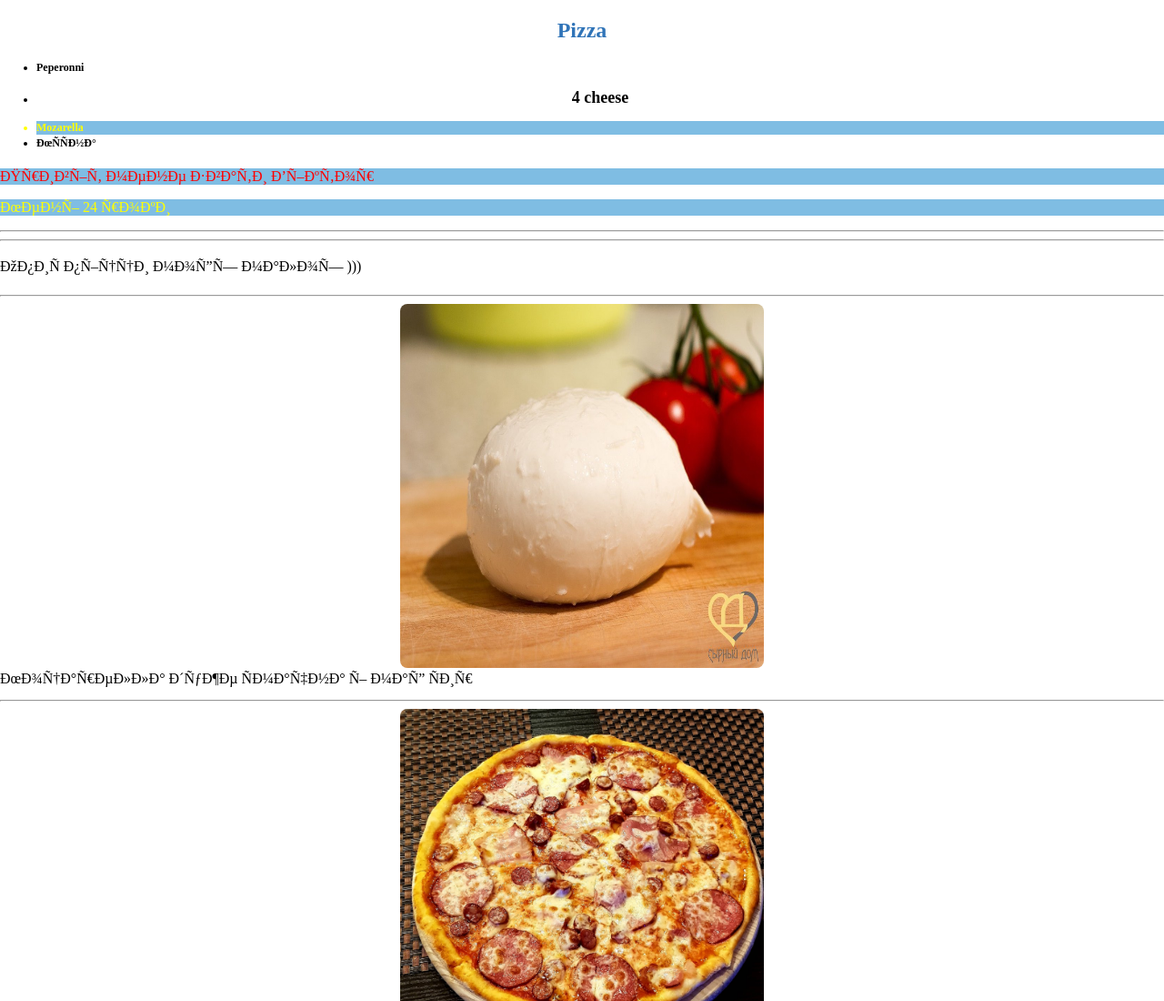
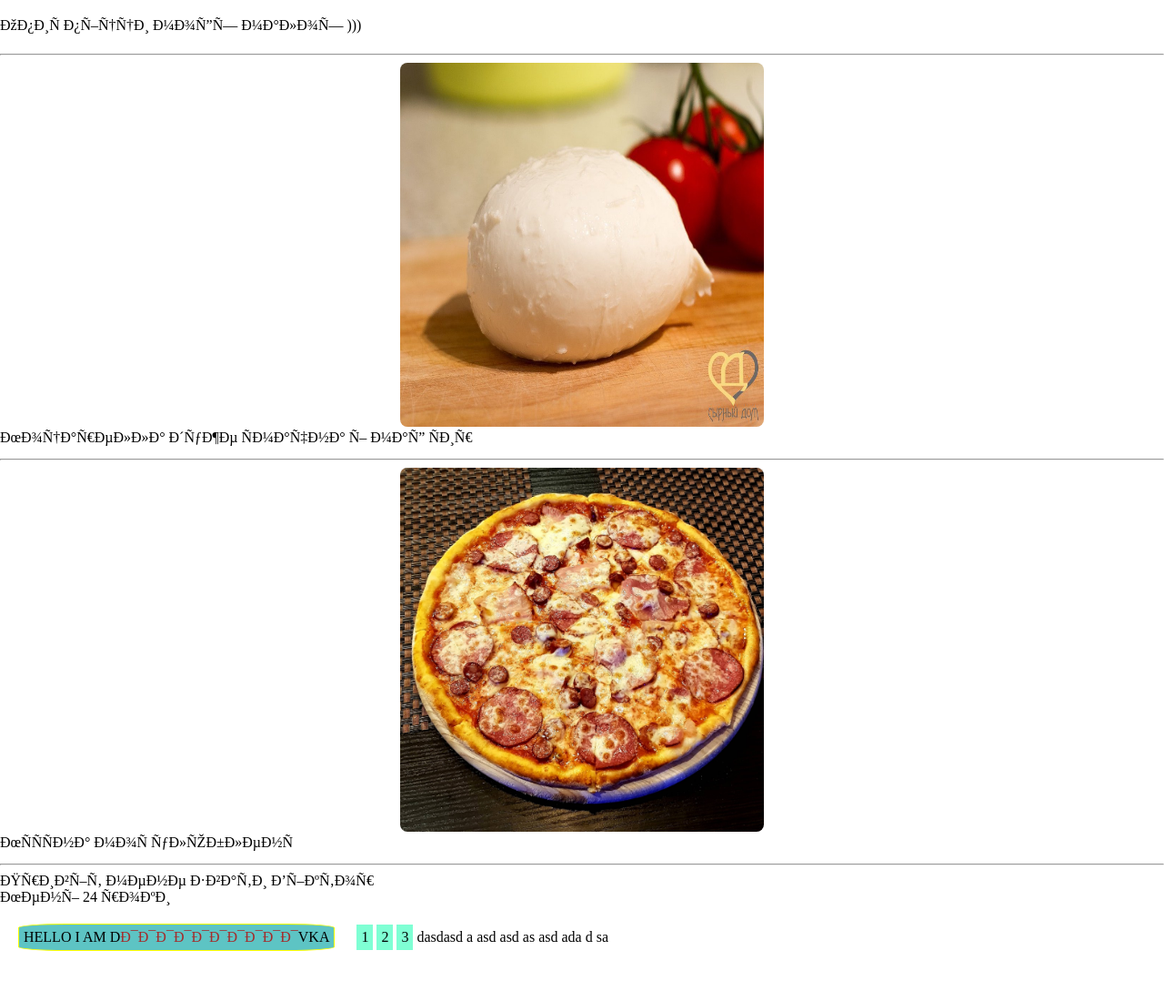
Before and after one commit to VictorKmin/sep-2020, a plain HTML site: page HTML/Lesson2/index.html in a window 1280 px wide. Shown: the top 1100 px of the page at 91% size. After the commit the page ends 1065 px from the top, so only its background shows below. Drawn offline with Linux system fonts and the light colour scheme.

Commit message:
Update index.html

```diff
--- a/HTML/Lesson2/index.html
+++ b/HTML/Lesson2/index.html
@@ -1,22 +1,6 @@
 <!doctype html>
 <html lang="en">
 <body>
-
-<!--<h2 style="background-color: #3074b8">Pizza</h2>-->
-<h2 style="color: #3074b8">Pizza</h2>
-<ul>
-    <li> Peperonni</li>
-    <li><h2>4 cheese</h2></li>
-    <li class="my-first-class"> Mozarella</li>
-    <li> Мясна</li>
-</ul>
-
-<!--<p style="color: red"> Привіт мене звати Віктор </p>-->
-<p class="my-first-class" id="my-p"> Привіт мене звати Віктор </p>
-<p class="my-first-class"> Мені 24 роки </p>
-
-<hr>
-<hr>
 
 <p>Опис піцци моєї малої )))</p>
 <hr>
```
